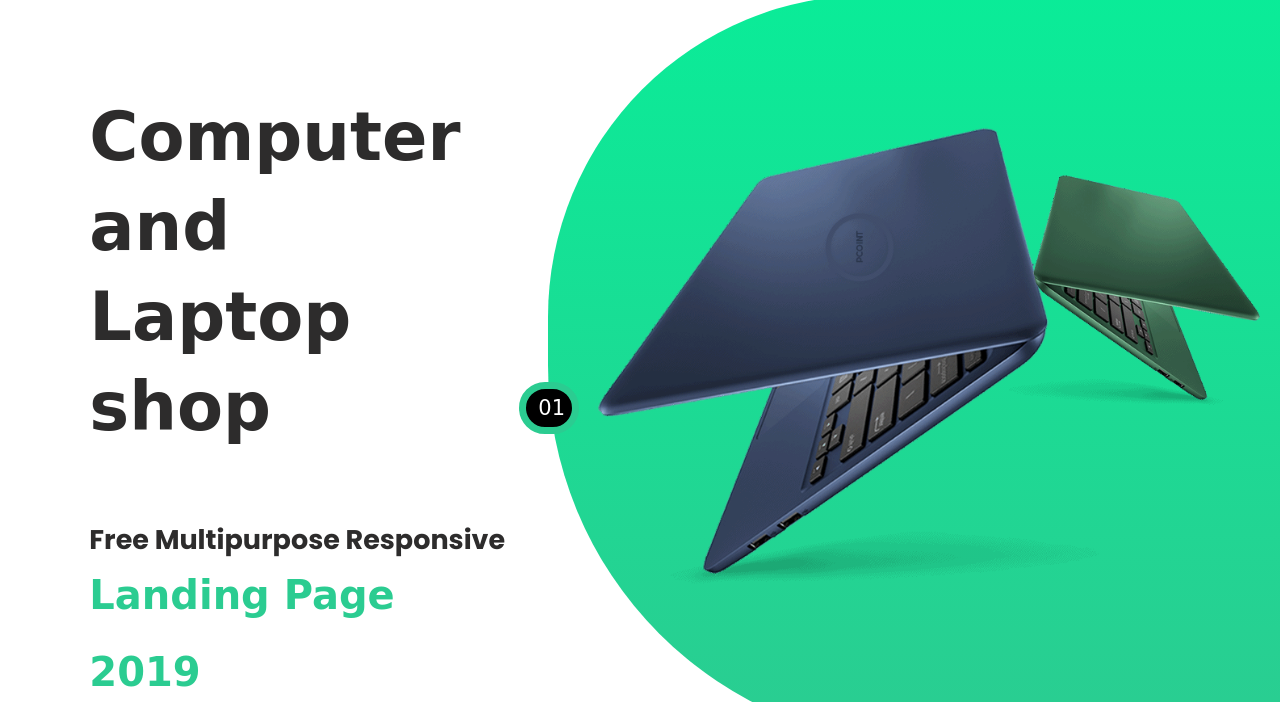
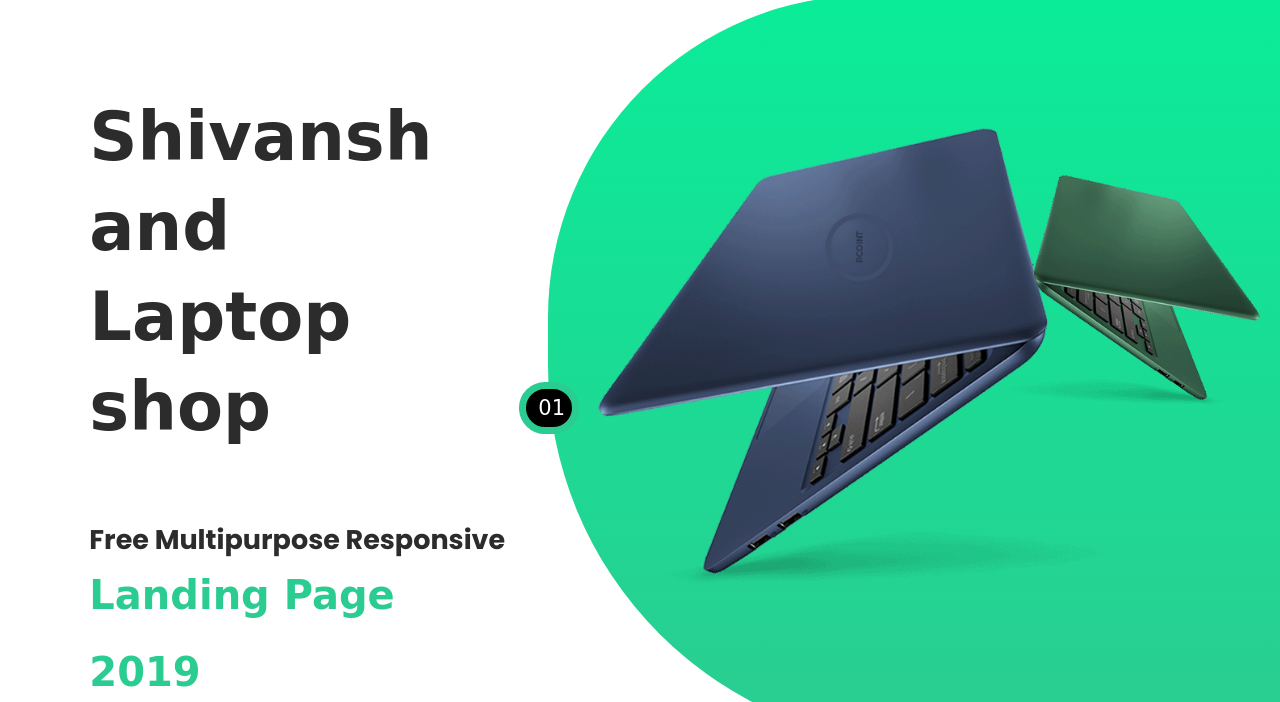
Before and after one commit to Shivansh-sk/pcoint-website, a plain HTML site: page index.html in a window 1280 px wide. Shown: the part 98-800 px from the top of the page. Drawn offline with nearby package versions, Linux system fonts and the light colour scheme; a web font is replaced by a local one.

Commit message:
common changes

```diff
--- a/index.html
+++ b/index.html
@@ -86,7 +86,7 @@
                   <div class="row d_flex">
                      <div class="col-md-5">
                         <div class="text-bg">
-                           <h1>Computer and <br>Laptop shop</h1>
+                           <h1>Shivansh and <br>Laptop shop</h1>
                            <strong>Free Multipurpose Responsive</strong>
                            <span>Landing Page 2019</span>
                            <a href="#">Buy Now</a>
```
